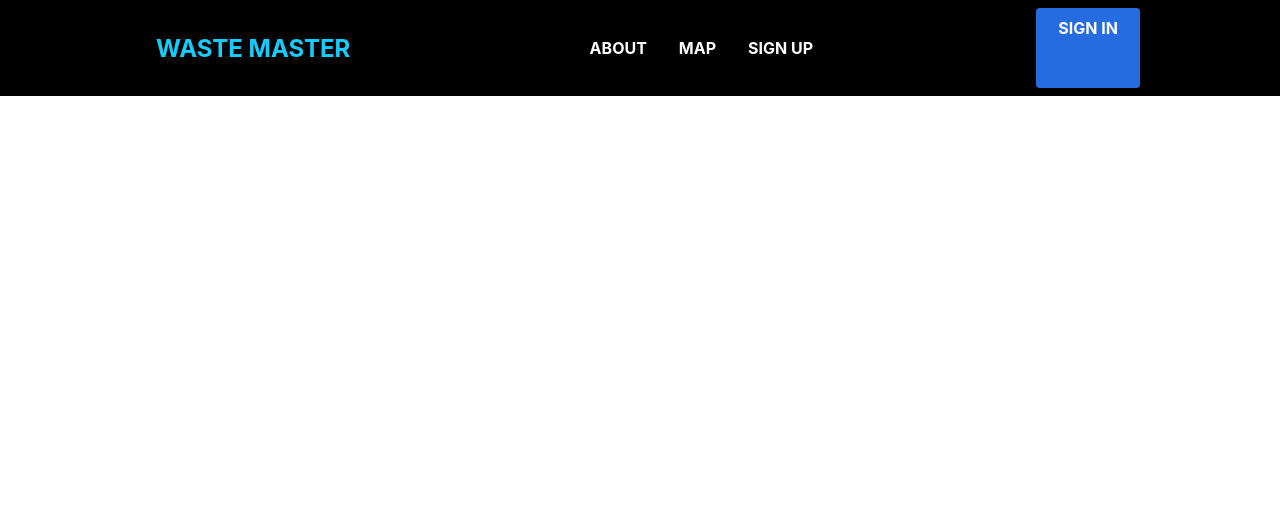
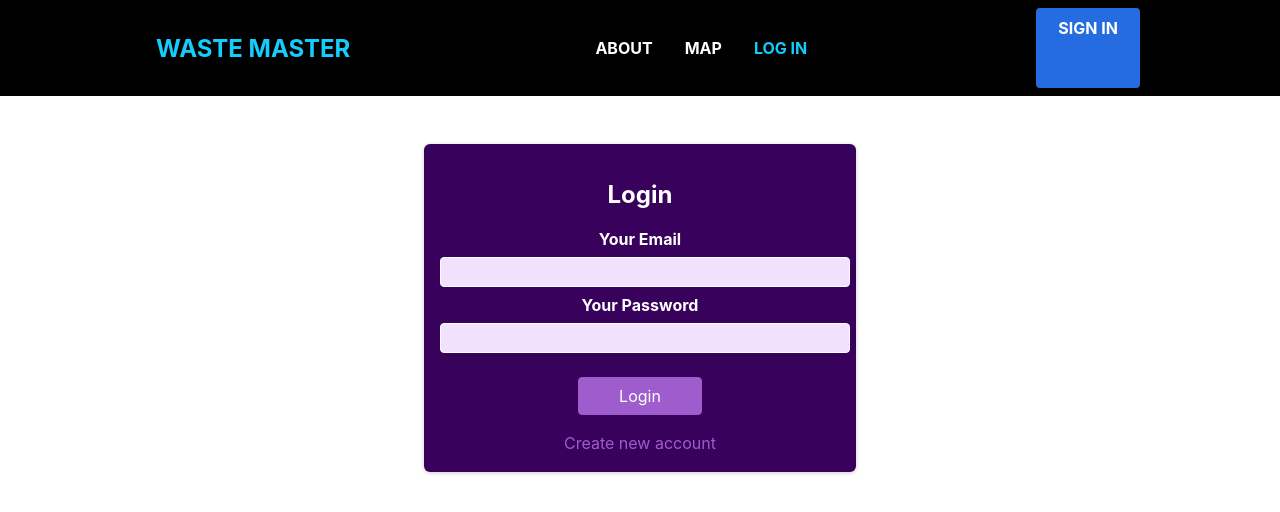
Before and after one commit to dhatchi711/wastemaster2.0, a React (Create React App) app: page /login in a window 1280 px wide. Shown: the top 512 px of the page. Built offline with nearby package versions, Linux system fonts and the light colour scheme.

Commit message:
made route to auth form

```diff
--- a/src/App.js
+++ b/src/App.js
@@ -14,7 +14,7 @@ function App() {
           <Switch>
           <Route path='/' exact component={Home} />
           <Route path='/about' component={About}/>
-          <Route path='/signin'>
+          <Route path='/login'>
             <AuthPage/>
             </Route>
           </Switch>
--- a/src/Components/Auth/AuthForm.js
+++ b/src/Components/Auth/AuthForm.js
@@ -0,0 +1,39 @@
+import { useState } from 'react';
+
+import classes from './AuthForm.module.css';
+
+const AuthForm = () => {
+  const [isLogin, setIsLogin] = useState(true);
+
+  const switchAuthModeHandler = () => {
+    setIsLogin((prevState) => !prevState);
+  };
+
+  return (
+    <section className={classes.auth}>
+      <h1>{isLogin ? 'Login' : 'Sign Up'}</h1>
+      <form>
+        <div className={classes.control}>
+          <label htmlFor='email'>Your Email</label>
+          <input type='email' id='email' required />
+        </div>
+        <div className={classes.control}>
+          <label htmlFor='password'>Your Password</label>
+          <input type='password' id='password' required />
+        </div>
+        <div className={classes.actions}>
+          <button>{isLogin ? 'Login' : 'Create Account'}</button>
+          <button
+            type='button'
+            className={classes.toggle}
+            onClick={switchAuthModeHandler}
+          >
+            {isLogin ? 'Create new account' : 'Login with existing account'}
+          </button>
+        </div>
+      </form>
+    </section>
+  );
+};
+
+export default AuthForm;
--- a/src/Components/Navbar/index.js
+++ b/src/Components/Navbar/index.js
@@ -24,8 +24,8 @@ const Navbar = () => {
                     <NavLink to="/map" activeStyle>
                         Map
                     </NavLink>
-                    <NavLink to="/signup" activeStyle>
-                        Sign Up
+                    <NavLink to="/login" activeStyle>
+                        Log In
                     </NavLink>
                 </NavMenu>
                 <NavBtnLink to='/signin'>
```
